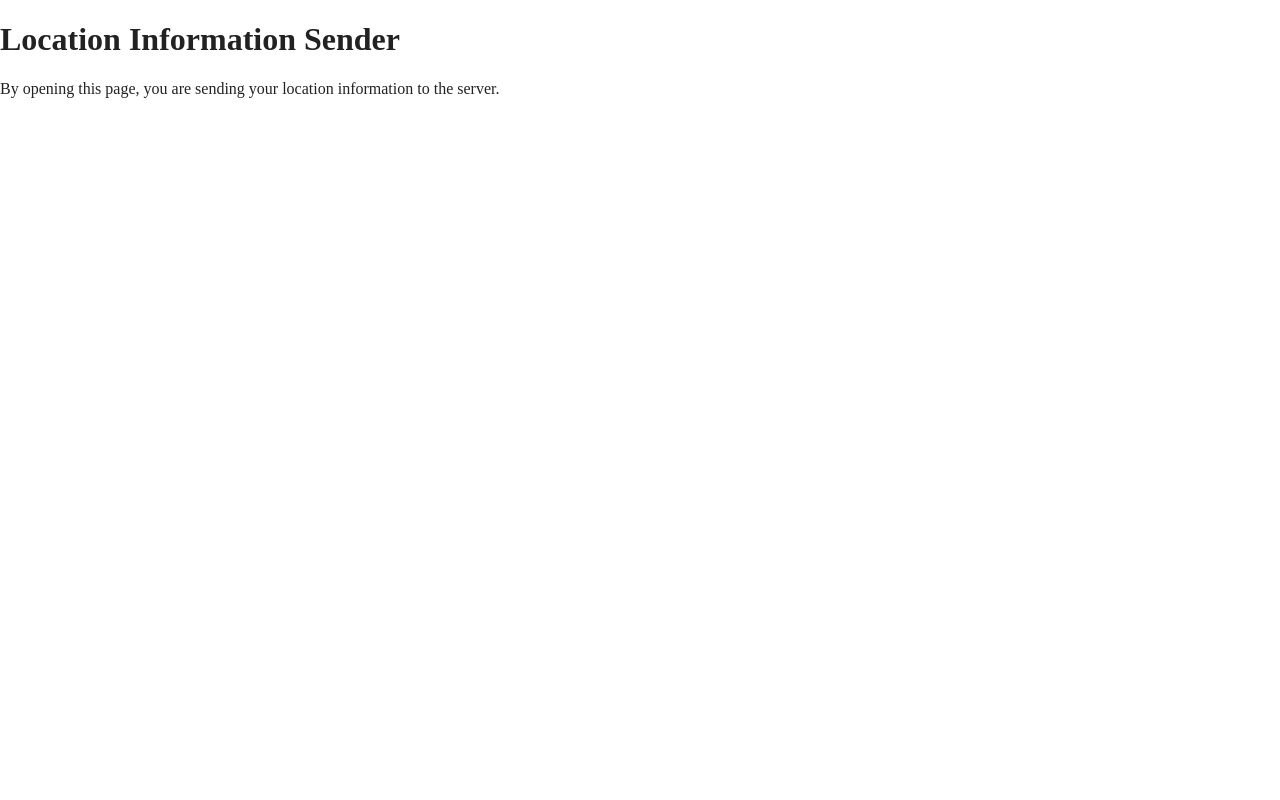
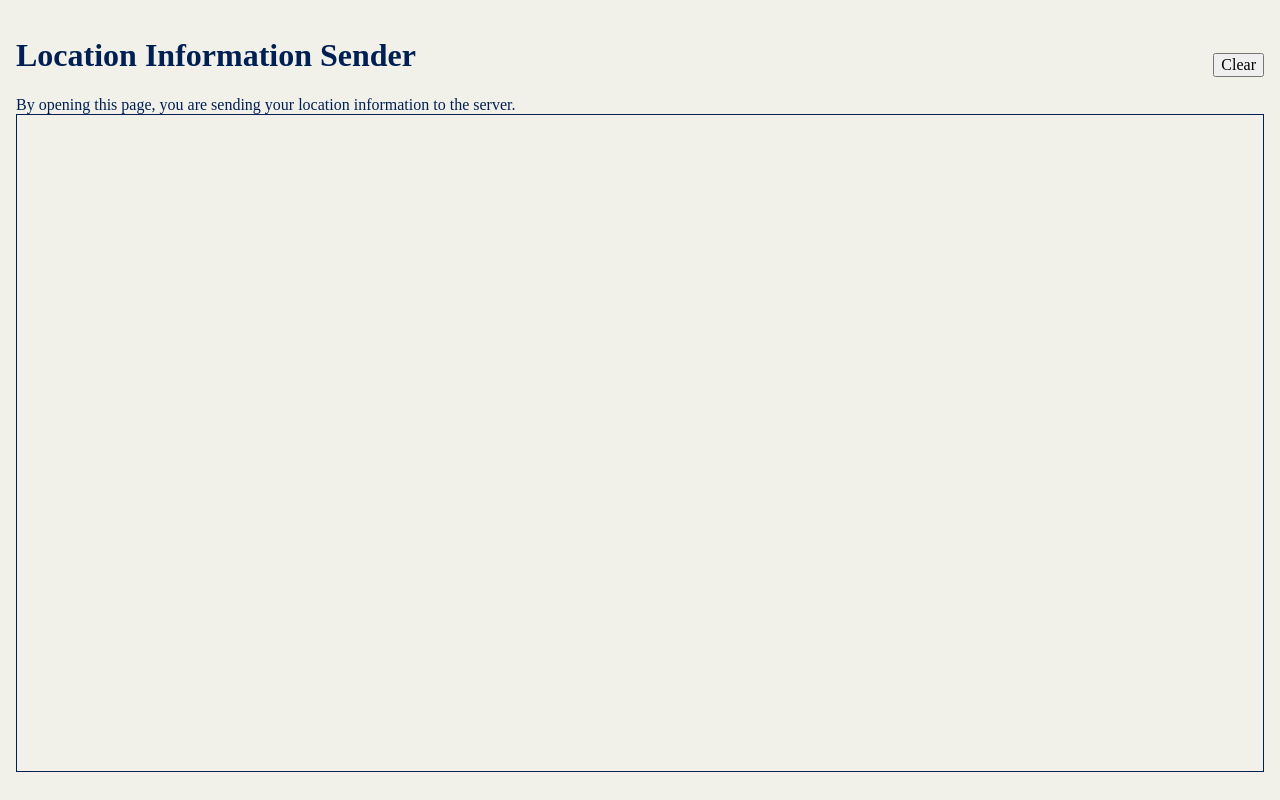
Before and after one commit to walkwel-tech/geolocate-poc, a website built with Parcel: page index.html in a window 1280 px wide. Built offline with nearby package versions, Linux system fonts and the light colour scheme; no server answers.

Commit message:
Base formatting

```diff
--- a/css/main.css
+++ b/css/main.css
@@ -12,9 +12,33 @@
    ========================================================================== */
 
 html {
-  color: #222;
+  color: #002054;
   font-size: 1em;
   line-height: 1.4;
+  background: #f1f0e9;
+  padding: 1rem;
+}
+
+header {
+  display: flex;
+  justify-content: space-between;
+  align-items: center;
+}
+
+header * {
+  margin: 0;
+}
+
+button#clear {
+  height: 100%;
+}
+
+pre#message {
+  margin: 0;
+  padding: 8px;
+  border: 1px solid #002054;
+  height: 80vh;
+  overflow-y: auto;
 }
 
 /*
--- a/index.html
+++ b/index.html
@@ -24,10 +24,16 @@
 
 <body>
 
+<header>
+  <div>
     <h1>Location Information Sender</h1>
     <p>
       By opening this page, you are sending your location information to the server.
     </p>
+  </div>
+
+  <button id="clear" onclick="clearMessage()">Clear</button>
+</header>
 
 <pre id="message"></pre>
 
--- a/js/main.js
+++ b/js/main.js
@@ -6,6 +6,10 @@ if ('serviceWorker' in navigator) {
     .catch((error) => {
       console.error('Service Worker registration failed:', error);
     });
+}
+
+function clearMessage() {
+  document.getElementById('message').innerHTML = '';
 }
 
 // Code to request geolocation api
```
Lines whose indentation alone changed are shown as unchanged.
